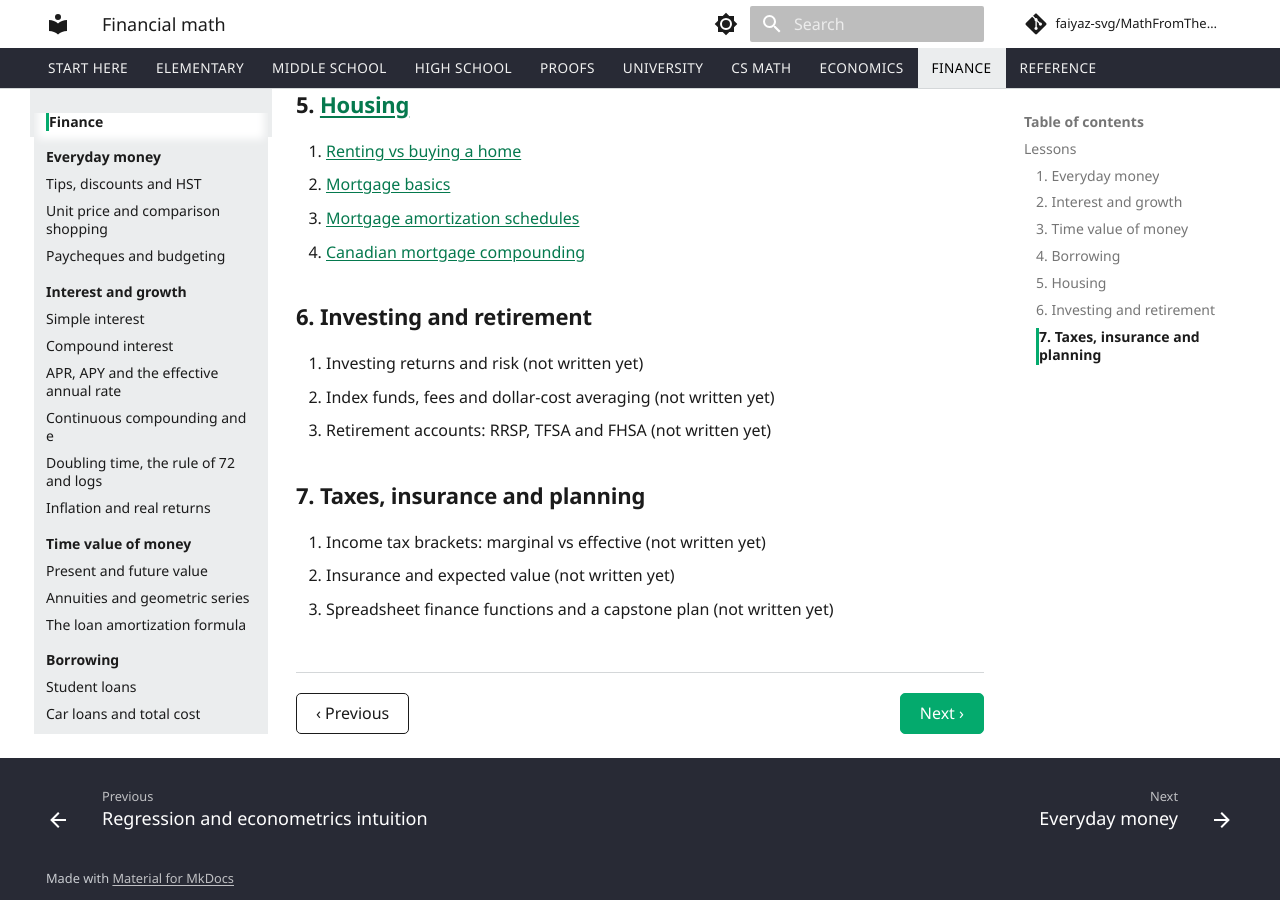
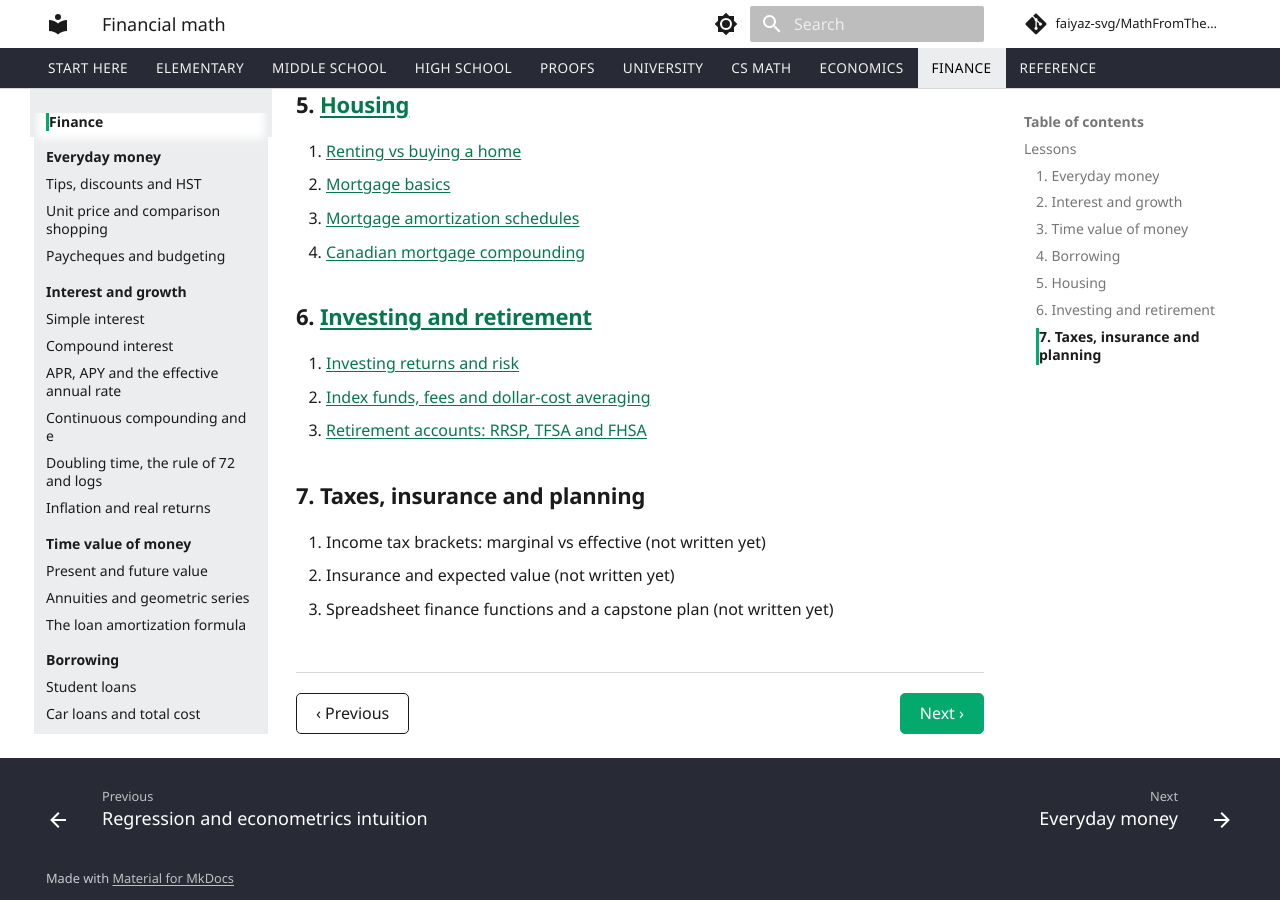
Before and after one commit to faiyaz-svg/MathFromTheGroundUp, an MkDocs documentation site: the page built from docs/08-financial-math/index.md, in a window 1280 px wide and 900 px high, scrolled down 1377 px. Built offline with MkDocs 1.6.1 and Material for MkDocs 9.7.7, drawn with Linux system fonts in a browser that asks for light colours; comment, search, counter and statistics services are not loaded.

Commit message:
add investing chapter to nav

```diff
--- a/docs/08-financial-math/index.md
+++ b/docs/08-financial-math/index.md
@@ -45,11 +45,11 @@ The diagnostic quiz and the cheat sheet for this folder are written together wit
 3. [Mortgage amortization schedules](05-housing/03-mortgage-amortization-schedules.md)
 4. [Canadian mortgage compounding](05-housing/04-canadian-mortgage-compounding.md)
 
-### 6. Investing and retirement
+### 6. [Investing and retirement](06-investing-and-retirement/index.md)
 
-1. Investing returns and risk (not written yet)
-2. Index funds, fees and dollar-cost averaging (not written yet)
-3. Retirement accounts: RRSP, TFSA and FHSA (not written yet)
+1. [Investing returns and risk](06-investing-and-retirement/01-investing-returns-and-risk.md)
+2. [Index funds, fees and dollar-cost averaging](06-investing-and-retirement/02-index-funds-fees-and-dollar-cost-averaging.md)
+3. [Retirement accounts: RRSP, TFSA and FHSA](06-investing-and-retirement/03-retirement-accounts.md)
 
 ### 7. Taxes, insurance and planning
 
--- a/mkdocs.yml
+++ b/mkdocs.yml
@@ -445,6 +445,11 @@ nav:
           - "Mortgage basics": 08-financial-math/05-housing/02-mortgage-basics.md
           - "Mortgage amortization schedules": 08-financial-math/05-housing/03-mortgage-amortization-schedules.md
           - "Canadian mortgage compounding": 08-financial-math/05-housing/04-canadian-mortgage-compounding.md
+      - "Investing and retirement":
+          - 08-financial-math/06-investing-and-retirement/index.md
+          - "Investing returns and risk": 08-financial-math/06-investing-and-retirement/01-investing-returns-and-risk.md
+          - "Index funds, fees and dollar-cost averaging": 08-financial-math/06-investing-and-retirement/02-index-funds-fees-and-dollar-cost-averaging.md
+          - "Retirement accounts: RRSP, TFSA and FHSA": 08-financial-math/06-investing-and-retirement/03-retirement-accounts.md
   - Reference:
       - reference/index.md
       - "Glossary": reference/glossary.md
```
Also changed, not shown: docs/progress.md (+7 -1 lines).
